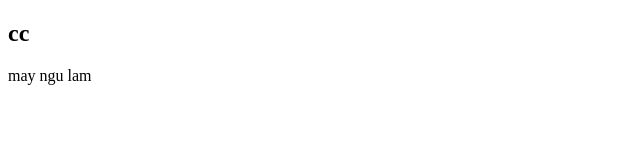
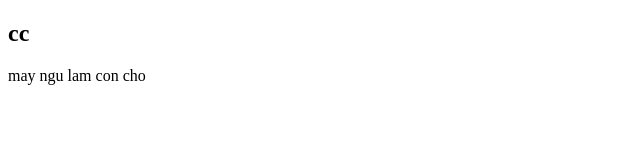
Before and after one commit to lloyd2kbn/testgit, a plain HTML site: page about.html in a window 1280 px wide. Shown: the full height of the page, 0-640 px from the left. Drawn offline with Linux system fonts and the light colour scheme.

Commit message:
sua file

```diff
--- a/about.html
+++ b/about.html
@@ -8,6 +8,6 @@
 </head>
 <body>
     <h2>cc</h2>
-    may ngu lam
+    may ngu lam con cho
 </body>
 </html>
```
